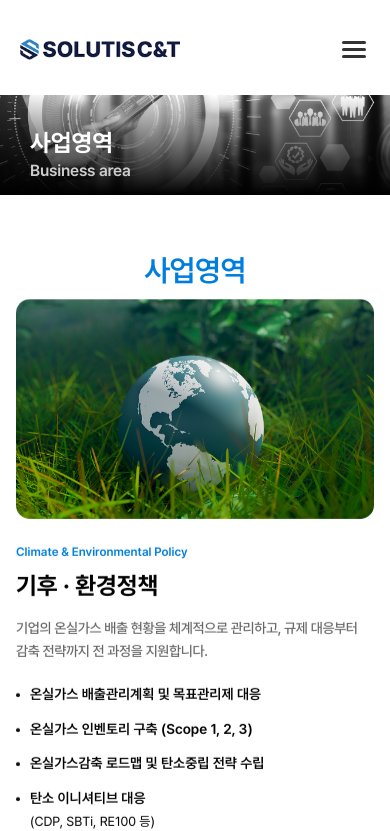
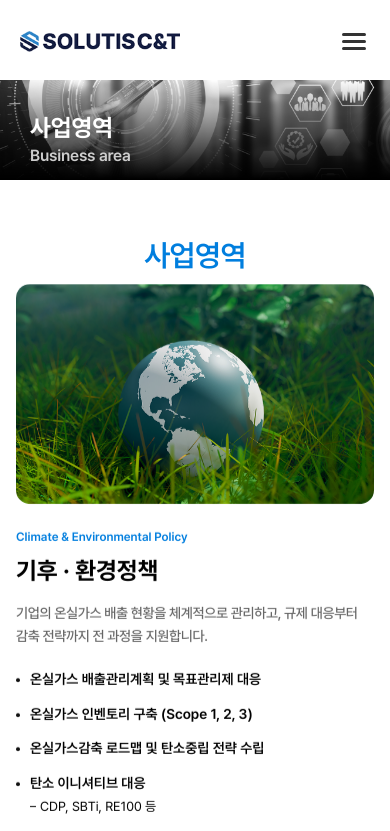
Before and after one commit to mpqznowx/CNT-react, a React (Vite) app: page /business in a window 390 px wide. Shown: the top 831 px of the page. Built offline with nearby package versions, Linux system fonts and the light colour scheme.

Commit message:
수정요청사항 반영 - header fixed, 문의처 대표전화 수정, 사업영역 수

```diff
--- a/index.html
+++ b/index.html
@@ -5,7 +5,6 @@
   <meta charset="UTF-8" />
   <link rel="icon" type="image/svg+xml" href="/favicon.ico" />
   <meta name="viewport" content="width=device-width, initial-scale=1.0" />
-  <title>환경 컨설팅 | 솔루티스 C&T</title>
   <meta name="robots" content="index,follow" />
 </head>
 
--- a/src/pages/AboutPage.tsx
+++ b/src/pages/AboutPage.tsx
@@ -60,7 +60,6 @@ export default function AboutPage() {
       <Helmet>
         <title>{currentSEO.title}</title>
         <meta name="description" content={currentSEO.description} />
-        <meta name="robots" content="index,follow" />
 
         {/* canonical (실제 도메인으로 교체 필수) */}
         <link rel="canonical" href="https://www.your-domain.com/about" />
--- a/src/pages/BusinessPage.tsx
+++ b/src/pages/BusinessPage.tsx
@@ -1,10 +1,12 @@
 import { useEffect, useRef, useState } from "react";
 import { useSearchParams } from "react-router-dom";
+import { Helmet } from "react-helmet-async";
+
 import Subvisual from "../widgets/common/SubVisual";
 
 type BusinessBullet = {
   title: string;
-  desc?: string;
+  desc?: string[];
 };
 
 type BusinessItem = {
@@ -37,11 +39,11 @@ const BUSINESS_ITEMS: BusinessItem[] = [
       },
       {
         title: "탄소 이니셔티브 대응",
-        desc: "(CDP, SBTi, RE100 등)",
+        desc: ["CDP, SBTi, RE100 등"],
       },
       {
         title: "탄소 규제 대응",
-        desc: "(CBAM 등)",
+        desc: ["CBAM 등"],
       },
     ],
     image: "/assets/images/business/1.png",
@@ -60,7 +62,7 @@ const BUSINESS_ITEMS: BusinessItem[] = [
       },
       {
         title: "정부 및 공공기관의 환경 정책 및 제도 수립 지원",
-        desc: "(ISO14067, Catena-X, TfS, A-LCA 등)",
+        desc: ["ISO14067, Catena-X, TfS, A-LCA 등"],
       },
       {
         title: "LCIDB 구축",
@@ -82,19 +84,20 @@ const BUSINESS_ITEMS: BusinessItem[] = [
     bullets: [
       {
         title: "정부 및 공공기관의 환경 정책 및 제도 수립 지원",
-        desc: "(제품환경, 자연순환, 환경보건 정책 등)",
+        desc: ["제품환경, 자연순환, 환경보건 정책 등"],
       },
       {
         title: "기업 ESG 진단 및 컨설팅",
       },
       {
         title: "기업 환경규제 대응 전략",
-        desc:
-          "(탄소국경조정제도(CBAM), EU 에코디자인규정(ESPR), 디지털제품여권(DPP)등)",
+        desc: [
+          "탄소국경조정제도(CBAM), EU 에코디자인규정(ESPR), 디지털제품여권(DPP) 등",
+        ],
       },
       {
         title: "이해관계자 요구사항 대응",
-        desc: "(환경정보공개, 지속가능경영보고서 등)",
+        desc: ["환경정보공개, 지속가능경영보고서 등"],
       },
     ],
     image: "/assets/images/business/3.png",
@@ -103,25 +106,31 @@ const BUSINESS_ITEMS: BusinessItem[] = [
   },
   {
     id: "cert",
-    title: "환경 인증 컨설팅",
+    title: "환경 검․인증 컨설팅",
     enTitle: "Environmental Certification Consulting",
     summary:
-      "이해관계자 요구사항에 대한 선제적 대응을 위해 LCA 기반의 제품 환경성평가 및 기업의 환경관리 체계 구축과 관련한 인증 컨설팅을 지원합니다.",
+      "이해관계자 요구사항에 대한 선제적 대응을 위해 LCA 기반의 제품 환경성평가 및 기업의 순환자원, 환경관리 체계 구축과 관련한 인증 컨설팅을 지원합니다.",
     bullets: [
       {
         title: "환경성적표지 인증",
       },
       {
         title: "해외 EPD 인증",
-        desc: "(영국 카본트러스트 PCF/EPW, 글로벌 EPD, UL EPD 등)",
+        desc: [
+          "영국 카본트러스트 PCF/EPW, 글로벌 EPD, UL EPD 등",
+          "ISCC GHG 검증",
+        ],
       },
       {
-        title: "자원순환 인증",
-        desc: "(GRS, ISCC, ISCC PLUS 등)",
+        title: "자원순환 검․인증",
+        desc: [
+          "해외 GRS/RCS, ISCC EU/PLUS/CORSIA, UL ECV 인증, ISO 14021 검증",
+          "국내 재생원료 관련 인증 등",
+        ],
       },
       {
         title: "수자원관리 인증",
-        desc: "(AWS(Alliance for Water Stewardship) 등)",
+        desc: ["AWS(Alliance for Water Stewardship) 등"],
       },
     ],
     image: "/assets/images/business/4.png",
@@ -178,7 +187,7 @@ function BusinessSectionItem({ item, index }: BusinessSectionItemProps) {
       {
         threshold: 0.2,
         rootMargin: "0px 0px -80px 0px",
-      }
+      },
     );
 
     observer.observe(target);
@@ -210,9 +219,21 @@ function BusinessSectionItem({ item, index }: BusinessSectionItemProps) {
           <ul className="business-info-list">
             {item.bullets.map((bullet, bulletIndex) => (
               <li key={`${item.id}-${bulletIndex}`}>
-                <span className="business-info-bullet-title">{bullet.title}</span>
+                <span className="business-info-bullet-title">
+                  {bullet.title}
+                </span>
+
                 {bullet.desc && (
-                  <span className="business-info-bullet-desc">{bullet.desc}</span>
+                  <span className="business-info-bullet-desc">
+                    {bullet.desc.map((text, descIndex) => (
+                      <span
+                        key={descIndex}
+                        className="business-info-bullet-desc-line"
+                      >
+                        {text}
+                      </span>
+                    ))}
+                  </span>
                 )}
               </li>
             ))}
@@ -250,6 +271,15 @@ export default function BusinessPage() {
 
   return (
     <>
+      <Helmet>
+        <title>사업영역 | 환경 컨설팅 · ESG · 탄소중립 | 솔루티스 C&T</title>
+        <meta
+          name="description"
+          content="환경 컨설팅, 전과정평가(LCA), ESG 전략 수립, 탄소중립 대응, 환경 인증 및 IT 솔루션까지 솔루티스 C&T의 주요 사업영역을 소개합니다."
+        />
+        <link rel="canonical" href="https://www.your-domain.com/business" />
+      </Helmet>
+
       <Subvisual
         title="사업영역"
         desc="Business area"
--- a/src/pages/ContactPage.tsx
+++ b/src/pages/ContactPage.tsx
@@ -1,23 +1,44 @@
+import { useState } from "react";
+import { Helmet } from "react-helmet-async";
 
-import { useState } from "react";
-import Subvisual from "../widgets/common/SubVisual"
-import ContactMainTab from "../widgets/contact/ContactMainTab"
-import ContactSubTab from "../widgets/contact/ContactSubTab"
-
+import Subvisual from "../widgets/common/SubVisual";
+import ContactMainTab from "../widgets/contact/ContactMainTab";
+import ContactSubTab from "../widgets/contact/ContactSubTab";
 
 type ContactTabKey = "main" | "sub";
 
-const CONTACT_TABS :{key : ContactTabKey; label : string}[] = [
-    {key : "main", label : "본사"},
-    {key : "sub", label : "춘천"},
-]
+const CONTACT_TABS: { key: ContactTabKey; label: string }[] = [
+  { key: "main", label: "본사" },
+  { key: "sub", label: "춘천" },
+];
 
-export default function ContactPage(){
+export default function ContactPage() {
   const [activeTab, setActiveTab] = useState<ContactTabKey>("main");
 
-    return(
+  const SEO_MAP = {
+    main: {
+      title: "문의처 | 본사 안내 | 솔루티스 C&T",
+      description:
+        "솔루티스 C&T 본사 문의처 안내입니다. 환경 컨설팅, ESG, 탄소중립, 전과정평가(LCA) 관련 상담은 대표전화와 이메일로 문의하실 수 있습니다.",
+    },
+    sub: {
+      title: "문의처 | 춘천 안내 | 솔루티스 C&T",
+      description:
+        "솔루티스 C&T 춘천 문의처 안내입니다. 사업영역 및 서비스 관련 상담 문의 정보를 확인하실 수 있습니다.",
+    },
+  };
+
+  const currentSEO = SEO_MAP[activeTab];
+
+  return (
     <>
-            <Subvisual title="문의처" desc="Contact us" backgroundClass="contact"/>
+      <Helmet>
+        <title>{currentSEO.title}</title>
+        <meta name="description" content={currentSEO.description} />
+        <link rel="canonical" href="https://www.your-domain.com/contact" />
+
+      </Helmet>
+      <Subvisual title="문의처" desc="Contact us" backgroundClass="contact" />
       <div className="sub-container">
         <div className="contact-bottom">
           <div className="contact-bottom-inner">
@@ -26,30 +47,42 @@ export default function ContactPage(){
             <div className="bg03"></div>
 
             <div className="contact-banner-text">
-
               <h2 className="contact-banner-title">
-                                    <img src="/assets/images/contact/quotes-left.png" alt="" className="quote quote-left" />
-                                <img src="/assets/images/contact/quotes-right.png" alt="" className="quote quote-right" />
-                                    당사의 <span className="point">사업영역 및 서비스</span> 관련 문의는<br />
+                <img
+                  src="/assets/images/contact/quotes-left.png"
+                  alt=""
+                  className="quote quote-left"
+                />
+                <img
+                  src="/assets/images/contact/quotes-right.png"
+                  alt=""
+                  className="quote quote-right"
+                />
+                당사의 <span className="point">사업영역 및 서비스</span> 관련
+                문의는
+                <br />
                 대표전화로 연락 주시기 바랍니다.
               </h2>
               <p className="contact-banner-desc">
-                                    정확한 상담을 위해 상담 문의를 이용해 주시면 보다 신속히 안내드리겠습니다.
+                정확한 상담을 위해 상담 문의를 이용해 주시면 보다 신속히
+                안내드리겠습니다.
               </p>
             </div>
 
             <div className="contact-banner-info">
-                                <a href="tel:0269515535" className="info-link">대표전화 : 02-6951-5535</a>
+              <a href="tel:0269515535" className="info-link">
+                대표전화 : 02-6951-5536
+              </a>
               <span className="info-divider" aria-hidden="true"></span>
-                                <a href="mailto:작성@solutiscnt.co.kr" className="info-link">info@solutiscnt.co.kr</a>
+              <a href="mailto:info@solutiscnt.co.kr" className="info-link">
+                info@solutiscnt.co.kr
+              </a>
             </div>
           </div>
         </div>
         <div className="contact-wrap">
-
           <div className="tabs">
-
-                            <div className="tab-list">
+            <div className="tab-list" role="tablist" aria-label="문의처 탭">
               {CONTACT_TABS.map((tab) => {
                 const isActive = activeTab === tab.key;
 
@@ -61,31 +94,39 @@ export default function ContactPage(){
                     aria-controls={`tab-panel-${tab.key}`}
                     id={`tab-${tab.key}`}
                     className={`item ${isActive ? "active" : ""}`}
-                                        onClick={() => {setActiveTab(tab.key)}}
+                    onClick={() => {
+                      setActiveTab(tab.key);
+                    }}
                   >
                     <span>{tab.label}</span>
                   </button>
                 );
               })}
-
             </div>
 
             <div className="tab-conts">
-                                <div role="tabpanel" aria-labelledby="tabList11" id="tabPanel11"
-                                    className={`tab-panel ${activeTab === "main" ? "active" : ""}`} hidden={activeTab !== "main"}>
-                                        <ContactMainTab/>
-
+              <div
+                role="tabpanel"
+                aria-labelledby="tab-main"
+                id="tab-main"
+                className={`tab-panel ${activeTab === "main" ? "active" : ""}`}
+                hidden={activeTab !== "main"}
+              >
+                <ContactMainTab />
               </div>
-                                <div role="tabpanel" aria-labelledby="tabList12" id="tabPanel12" className={`tab-panel ${activeTab === "sub" ? "active" : ""}`} hidden={activeTab !== "sub"}>
+              <div
+                role="tabpanel"
+                aria-labelledby="tab-sub"
+                id="tab-sub"
+                className={`tab-panel ${activeTab === "sub" ? "active" : ""}`}
+                hidden={activeTab !== "sub"}
+              >
                 <ContactSubTab />
               </div>
             </div>
           </div>
-
         </div>
-
-
       </div>
     </>
-    )
+  );
 }
--- a/src/styles/common.css
+++ b/src/styles/common.css
@@ -106,24 +106,37 @@ a:hover {
 	display: block;
 	min-height: 100vh;
 }
+.header {
+  position: fixed;
+  top: 0;
+  left: 0;
+  width: 100%;
+  z-index: 1000;
+  background: #fff;
+  transition: background 0.3s ease, box-shadow 0.3s ease;
+}
 
 .header-inner {
 	position: relative;
 	display: flex;
 	justify-content: space-between;
 	align-items: center;
+	height: 134px;
 	padding: 50px 60px 32px;
 	z-index: 30;
+	transition: height 0.3s ease, padding 0.3s ease;
 }
 
 .logo a {
 	display: inline-block;
+
 }
 
 .logo img {
 	display: block;
 	max-width: 100%;
 	height: auto;
+	transition: all .3s;
 }
 
 .nav {
@@ -138,12 +151,27 @@ a:hover {
 	color: #000;
 	font-weight: 500;
 	text-decoration: none;
+	transition: font-size 0.3s ease, line-height 0.3s ease;
 }
 
 .nav a.active {
 	color: #007EDE;
 }
-
+.header.is-scrolled {
+  box-shadow: 0 8px 20px rgba(0, 0, 0, 0.08);
+}
+.header.is-scrolled .header-inner {
+  height: 90px;
+
+}
+
+.header.is-scrolled .logo img {
+  transform: scale(.9);
+}
+
+.header.is-scrolled .nav a {
+  font-size: 18px;
+}
 /* 모바일 메뉴 버튼 기본 숨김 */
 .mo-menu-btn {
 	display: none;
@@ -269,10 +297,13 @@ a:hover {
 .mo-nav a.active {
 	color: #007EDE;
 }
-
+main{
+	padding-top: 134px
+}
 /* 모바일 */
 @media all and (max-width: 767px){
 	.header-inner {
+		height: 80px;
 		padding: 24px 20px 20px;
 	}
 
@@ -287,6 +318,9 @@ a:hover {
 	.mo-menu-btn {
 		display: block;
 		flex: 0 0 auto;
+	}
+	main{
+		padding-top: 80px;
 	}
 }
 
@@ -3174,6 +3208,20 @@ body {
   line-height: 1.6;
   color: #000;
 }
+.business-info-bullet-desc-line{
+	display: block;
+	position: relative;
+	padding-left: 10px;
+}
+.business-info-bullet-desc-line::before{
+	content: '';
+	width: 6px;
+	height: 2px;
+	background-color: #000;
+	position: absolute;
+	left: 0;
+	top: 11px;
+}
 
 @media (max-width: 1024px){
   .business-info-section {
@@ -3275,4 +3323,8 @@ body {
   .business-info-bullet-desc {
     font-size: 13px;
   }
-}
+  .business-info-bullet-desc-line::before{
+	height: 1px;
+	top: 9px;
+  }
+}
--- a/src/widgets/Header.tsx
+++ b/src/widgets/Header.tsx
@@ -1,35 +1,67 @@
-import { useState } from "react";
+import { useEffect, useState } from "react";
 import { NavLink } from "react-router-dom";
 
-
-export default function Header(){
+export default function Header() {
   const [isMobileMenuOpen, setIsMobileMenuOpen] = useState(false);
+  const [isScrolled, setIsScrolled] = useState(false);
 
   const openMobileMenu = () => {
     setIsMobileMenuOpen(true);
-     }
+  };
 
   const closeMobileMenu = () => {
     setIsMobileMenuOpen(false);
-     }
+  };
 
-    return(
+  useEffect(() => {
+    const handleScroll = () => {
+      setIsScrolled(window.scrollY > 40);
+    };
 
-        <header>
+    handleScroll();
+    window.addEventListener("scroll", handleScroll);
 
+    return () => {
+      window.removeEventListener("scroll", handleScroll);
+    };
+  }, []);
+
+  return (
+    <header className={isScrolled ? "header is-scrolled" : "header"}>
       <div className="header-inner">
         <h1 className="logo">
-                    <NavLink to="/" end onClick={closeMobileMenu}><img src="/assets/images/logo/logo.png" alt="solutis C&T" /></NavLink>
+          <NavLink to="/" end onClick={closeMobileMenu}>
+            <img src="/assets/images/logo/logo.png" alt="solutis C&T" />
+          </NavLink>
         </h1>
 
         <nav className="nav">
-                    <NavLink to="/about" className={({isActive}) => (isActive ? "active" : "")}>소개</NavLink>
-                    <NavLink to="/business" className={({isActive}) => (isActive ? "active" : "")}>사업영역</NavLink>
-                    <NavLink to="/contact" className={({isActive}) => (isActive ? "active" : "")}>문의처</NavLink>
+          <NavLink
+            to="/about"
+            className={({ isActive }) => (isActive ? "active" : "")}
+          >
+            소개
+          </NavLink>
+          <NavLink
+            to="/business"
+            className={({ isActive }) => (isActive ? "active" : "")}
+          >
+            사업영역
+          </NavLink>
+          <NavLink
+            to="/contact"
+            className={({ isActive }) => (isActive ? "active" : "")}
+          >
+            문의처
+          </NavLink>
         </nav>
 
-
-                <button type="button" className="mo-menu-btn" aria-label="메뉴 열기" onClick={openMobileMenu}>
+        <button
+          type="button"
+          className="mo-menu-btn"
+          aria-label="메뉴 열기"
+          onClick={openMobileMenu}
+        >
           <span></span>
           <span></span>
           <span></span>
@@ -41,20 +73,42 @@ export default function Header(){
 
         <div className="mo-nav-panel">
           <div className="mo-nav-head">
-                        <button type="button" className="mo-menu-close" aria-label="메뉴 닫기" onClick={closeMobileMenu}>
+            <button
+              type="button"
+              className="mo-menu-close"
+              aria-label="메뉴 닫기"
+              onClick={closeMobileMenu}
+            >
               <span></span>
               <span></span>
             </button>
           </div>
 
           <nav className="mo-nav">
-                        <NavLink to="/about" className={({isActive}) => (isActive ? "active" : "")} onClick={closeMobileMenu}>소개</NavLink>
-                        <NavLink to="/business" className={({isActive}) => (isActive ? "active" : "")} onClick={closeMobileMenu}>사업영역</NavLink>
-                        <NavLink to="/contact" className={({isActive}) => (isActive ? "active" : "")} onClick={closeMobileMenu}>문의처</NavLink>
+            <NavLink
+              to="/about"
+              className={({ isActive }) => (isActive ? "active" : "")}
+              onClick={closeMobileMenu}
+            >
+              소개
+            </NavLink>
+            <NavLink
+              to="/business"
+              className={({ isActive }) => (isActive ? "active" : "")}
+              onClick={closeMobileMenu}
+            >
+              사업영역
+            </NavLink>
+            <NavLink
+              to="/contact"
+              className={({ isActive }) => (isActive ? "active" : "")}
+              onClick={closeMobileMenu}
+            >
+              문의처
+            </NavLink>
           </nav>
         </div>
       </div>
     </header>
-
-    )
+  );
 }
--- a/src/widgets/contact/ContactMainTab.tsx
+++ b/src/widgets/contact/ContactMainTab.tsx
@@ -33,7 +33,7 @@ export default function ContactMainTab() {
                   <img src="/assets/images/contact/call.png" alt="연락처" />
                   <span>연락처</span>
                 </div>
-                <p className="info-text">(+82) 02-6951-5535</p>
+                <p className="info-text">(+82) 02-6951-5536</p>
               </div>
 
               <div className="info-item">
```
Also changed, not shown: vercel.json. Lines whose indentation alone changed are shown as unchanged.
